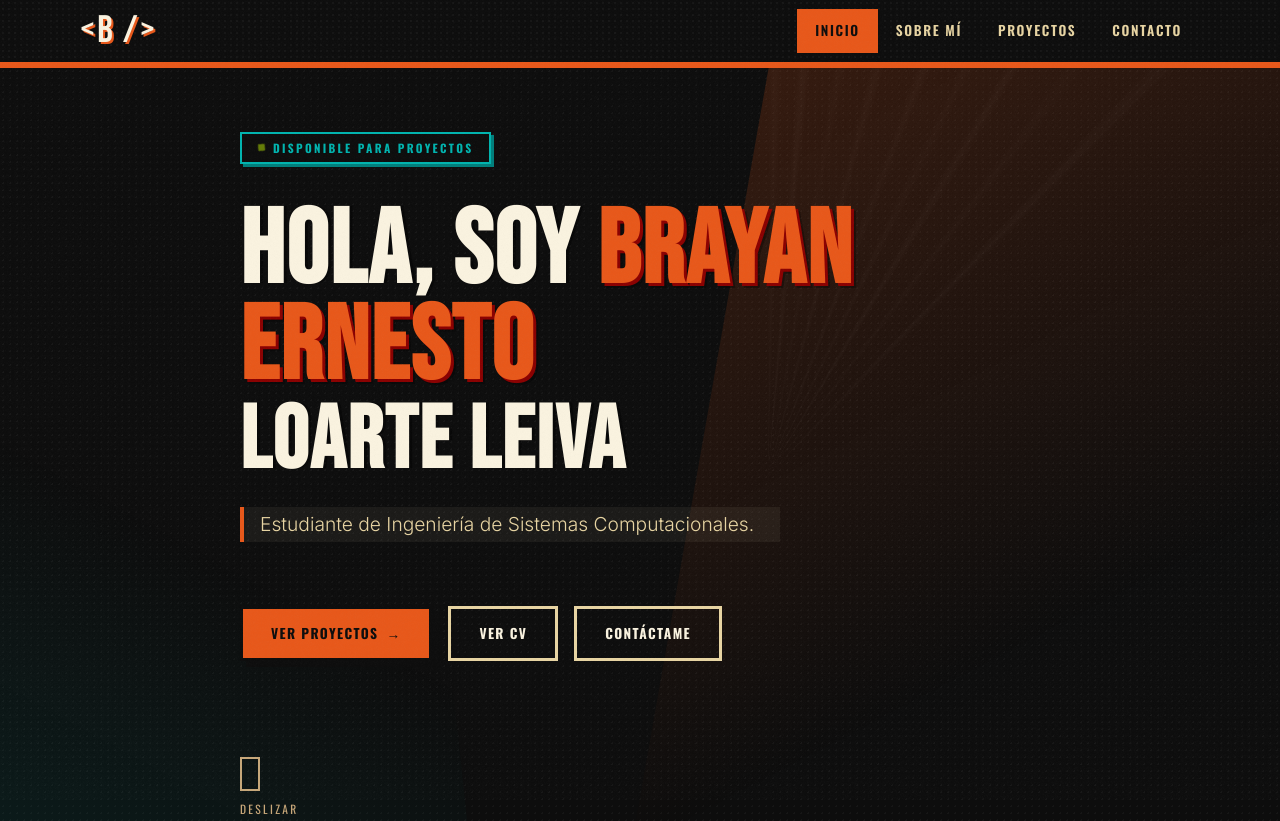
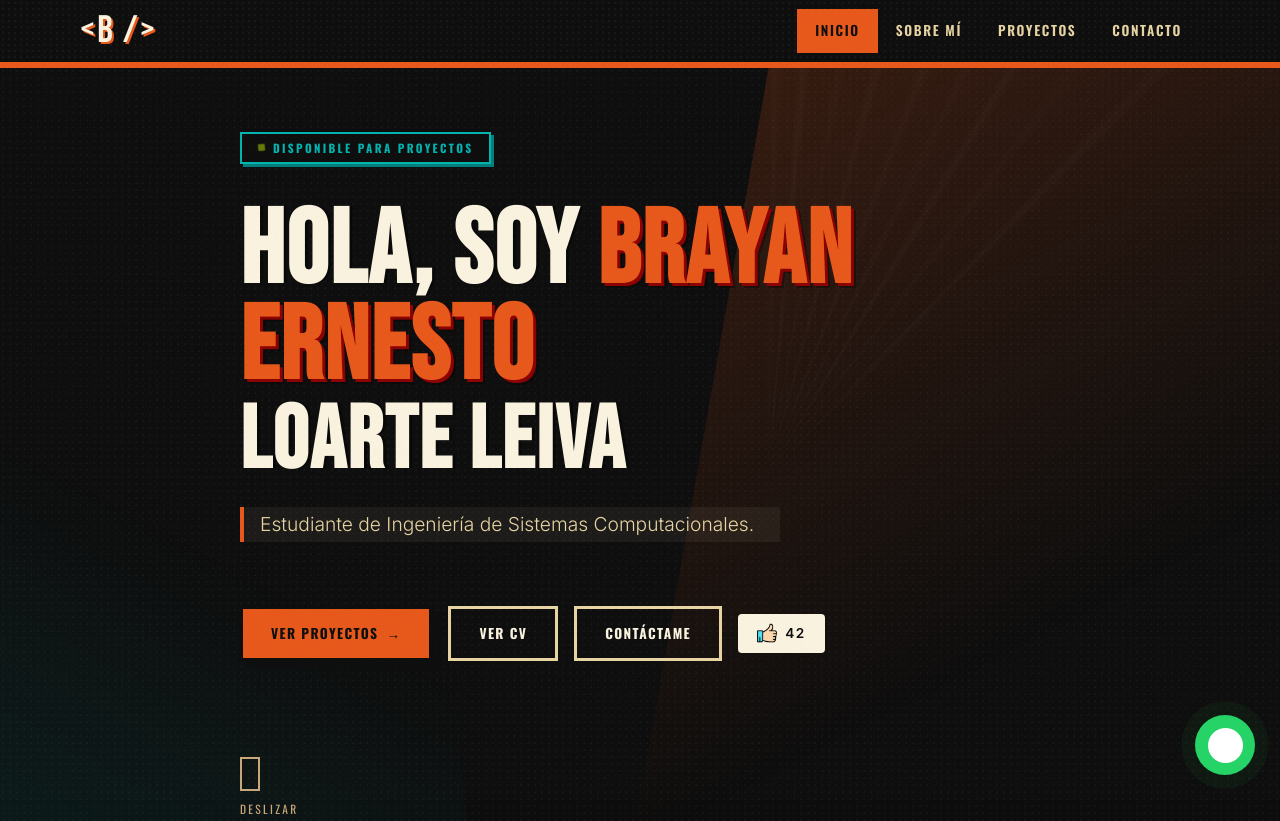
Before and after one commit to BrayanLoarteL/mi-portafolio, a plain HTML site: page index.html in a window 1280 px wide. Shown: the top 821 px of the page. Drawn offline with nearby package versions, Linux system fonts and the light colour scheme.

Commit message:
Añadido boton flotante de whatsapp animado y sistema de likes interactivo

```diff
--- a/assets/css/style.css
+++ b/assets/css/style.css
@@ -1565,3 +1565,83 @@ button { font: inherit; color: inherit; background: none; border: none; cursor:
 .project-card:hover .carousel-next {
   opacity: 1;
 }
+
+/* =========================================
+   BOTÓN FLOTANTE DE WHATSAPP
+   ========================================= */
+.btn-whatsapp-flotante {
+  position: fixed;
+  bottom: 25px;
+  right: 25px;
+  width: 60px;
+  height: 60px;
+  background-color: #25D366;
+  border-radius: 50%;
+  box-shadow: 0 4px 10px rgba(0,0,0,0.3);
+  display: flex;
+  align-items: center;
+  justify-content: center;
+  z-index: 9999;
+  transition: transform 0.3s ease, box-shadow 0.3s ease;
+  animation: pulse-wa 2s infinite;
+}
+
+.btn-whatsapp-flotante img {
+  width: 35px;
+  height: 35px;
+  filter: brightness(0) invert(1);
+}
+
+.btn-whatsapp-flotante:hover {
+  transform: scale(1.1);
+  box-shadow: 0 6px 14px rgba(0,0,0,0.4);
+}
+
+@keyframes pulse-wa {
+  0% { box-shadow: 0 0 0 0 rgba(37, 211, 102, 0.7); }
+  70% { box-shadow: 0 0 0 15px rgba(37, 211, 102, 0); }
+  100% { box-shadow: 0 0 0 0 rgba(37, 211, 102, 0); }
+}
+
+/* =========================================
+   BOTÓN LIKE
+   ========================================= */
+.btn-like {
+  display: flex;
+  align-items: center;
+  gap: 8px;
+  background: var(--paper-light);
+  border: 1px solid var(--text-muted);
+  color: var(--text-main);
+  padding: 0.5rem 1.2rem;
+  border-radius: 4px;
+  font-family: var(--ff-body);
+  font-weight: 600;
+  cursor: pointer;
+  transition: all 0.3s ease;
+}
+
+.btn-like .like-icon {
+  width: 20px;
+  height: 20px;
+  transition: transform 0.3s ease, filter 0.3s ease;
+}
+
+.btn-like:hover {
+  border-color: var(--accent);
+}
+
+.btn-like:hover .like-icon {
+  transform: scale(1.2);
+}
+
+.btn-like.liked {
+  background: rgba(220, 20, 60, 0.1);
+  border-color: #DC143C;
+  color: #DC143C;
+}
+
+.btn-like.liked .like-icon {
+  filter: brightness(0) saturate(100%) invert(20%) sepia(90%) saturate(6000%) hue-rotate(345deg) brightness(95%) contrast(100%);
+  transform: scale(1.1);
+}
--- a/assets/js/main.js
+++ b/assets/js/main.js
@@ -249,6 +249,40 @@
     });
   }
 
+  // ─── Contador de Likes (LocalStorage) ─────────────────
+  function initLikes() {
+    const btnLike = document.getElementById('btn-like');
+    const likeCountEl = document.getElementById('like-count');
+    if (!btnLike || !likeCountEl) return;
+
+    // Inicializar contador simulado
+    let currentLikes = parseInt(localStorage.getItem('portfolioLikes')) || 42;
+    let hasLiked = localStorage.getItem('hasLiked') === 'true';
+
+    // Estado inicial
+    likeCountEl.textContent = currentLikes;
+    if (hasLiked) {
+      btnLike.classList.add('liked');
+      btnLike.disabled = true;
+      btnLike.title = "¡Gracias por tu like!";
+    }
+
+    btnLike.addEventListener('click', () => {
+      if (!hasLiked) {
+        currentLikes++;
+        hasLiked = true;
+
+        localStorage.setItem('portfolioLikes', currentLikes.toString());
+        localStorage.setItem('hasLiked', 'true');
+
+        likeCountEl.textContent = currentLikes;
+        btnLike.classList.add('liked');
+        btnLike.disabled = true;
+        btnLike.title = "¡Gracias por tu like!";
+      }
+    });
+  }
+
   // ─── Inicialización ────────────────────────────────────
   function init() {
     // Actualizar secciones dinámicamente cargadas
@@ -280,6 +314,7 @@
     initScrollAnimations();
     initModals();
     initCarousels();
+    initLikes();
   }
 
   // ─── Carga Dinámica de Vistas ────────────────────────────
--- a/index.html
+++ b/index.html
@@ -127,6 +127,11 @@
         </div>
     </div>
 
+    <!-- Botón Flotante de WhatsApp -->
+    <a href="https://wa.link/2alajo" target="_blank" rel="noopener noreferrer" class="btn-whatsapp-flotante" aria-label="Contactar por WhatsApp">
+        <img src="assets/img/icons/whatsapp.png" alt="WhatsApp" width="60" height="60">
+    </a>
+
     <!-- Scripts JS -->
     <script src="assets/js/main.js"></script>
 </body>
--- a/views/inicio.html
+++ b/views/inicio.html
@@ -36,6 +36,10 @@
                     <a href="#contacto" class="btn btn-outline" id="cta-contacto">
                         Contáctame
                     </a>
+                    <button id="btn-like" class="btn btn-like" aria-label="Dar me gusta" title="¿Te gusta mi portafolio?">
+                        <img src="assets/img/icons/like.png" alt="Like" class="like-icon">
+                        <span id="like-count">0</span>
+                    </button>
                 </div>
 
                 <!-- Indicador de desplazamiento (Scroll) -->
```
Also changed, not shown: assets/img/icons/like.png (added), assets/img/icons/whatsapp.png (added).
